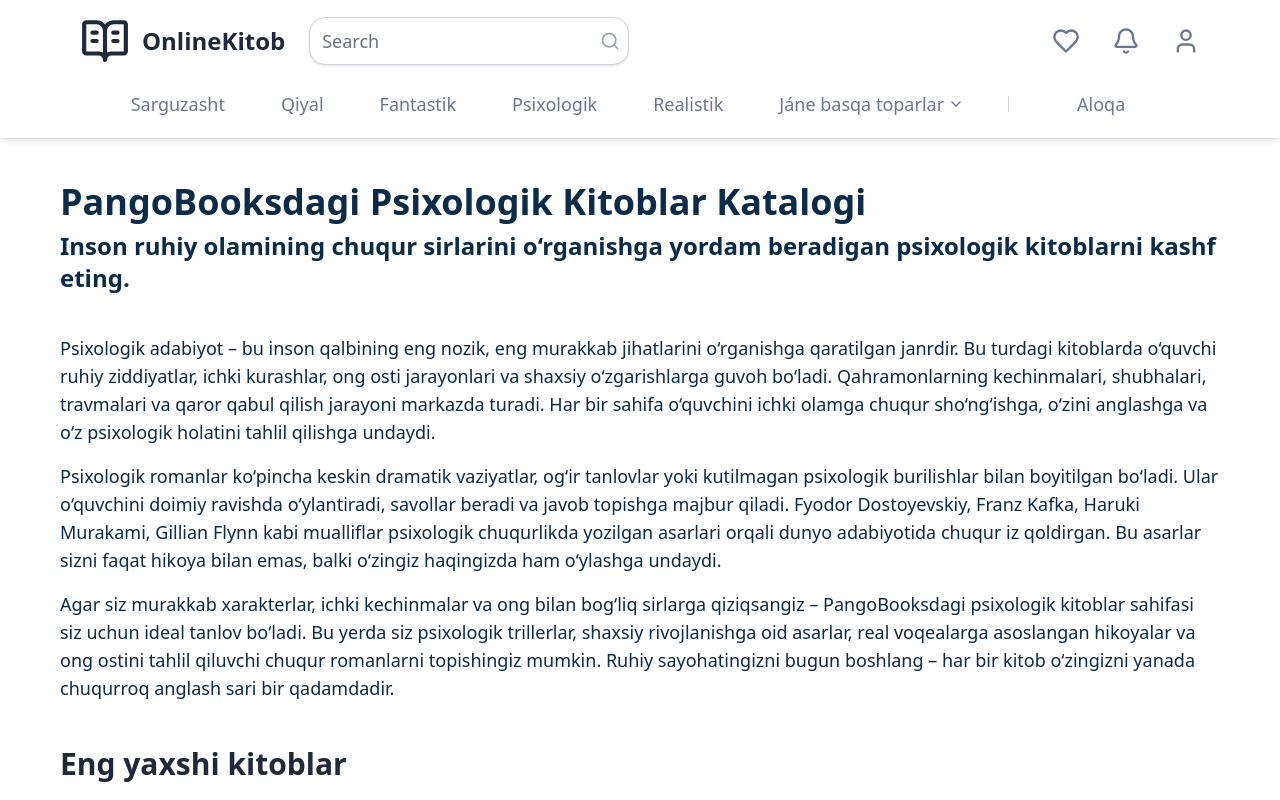
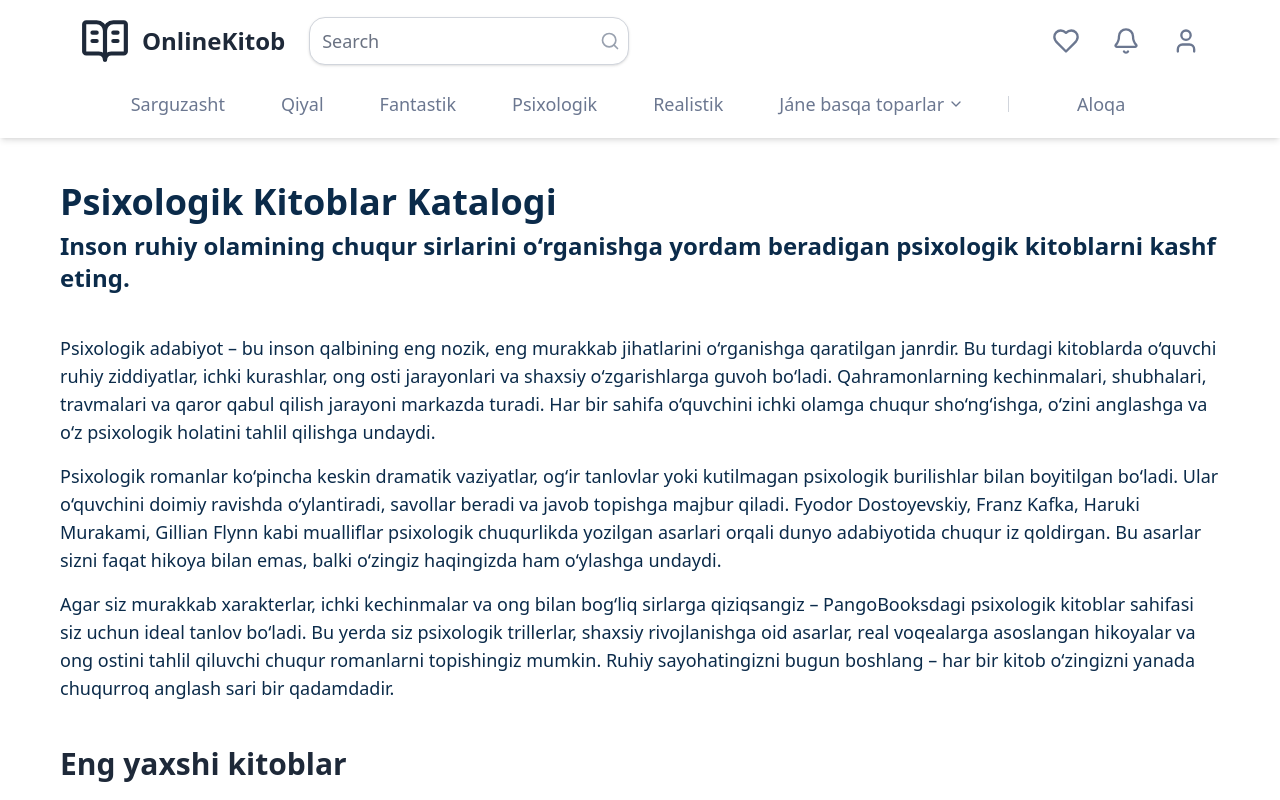
Before and after one commit to sultaniyazz/Dilnaz, a React (Vite) app: page /Psixologik in a window 1280 px wide. Built offline with nearby package versions, Linux system fonts and the light colour scheme; no server answers; a web font is replaced by a local one.

Commit message:
Update Psixologik .jsx

```diff
--- a/src/pages/Psixologik .jsx
+++ b/src/pages/Psixologik .jsx
@@ -15,7 +15,7 @@
       <div className='lg:py-10 py-8 lg:px-15 px-5'>
         <div>
           <HeaderTop
-            h1={'PangoBooksdagi Psixologik Kitoblar Katalogi'}
+            h1={'Psixologik Kitoblar Katalogi'}
             h2={'Inson ruhiy olamining chuqur sirlarini o‘rganishga yordam beradigan psixologik kitoblarni kashf eting.'}
             span={'Psixologik adabiyot – bu inson qalbining eng nozik, eng murakkab jihatlarini o‘rganishga qaratilgan janrdir. Bu turdagi kitoblarda o‘quvchi ruhiy ziddiyatlar, ichki kurashlar, ong osti jarayonlari va shaxsiy o‘zgarishlarga guvoh bo‘ladi. Qahramonlarning kechinmalari, shubhalari, travmalari va qaror qabul qilish jarayoni markazda turadi. Har bir sahifa o‘quvchini ichki olamga chuqur sho‘ng‘ishga, o‘zini anglashga va o‘z psixologik holatini tahlil qilishga undaydi.'}
             span2={'Psixologik romanlar ko‘pincha keskin dramatik vaziyatlar, og‘ir tanlovlar yoki kutilmagan psixologik burilishlar bilan boyitilgan bo‘ladi. Ular o‘quvchini doimiy ravishda o‘ylantiradi, savollar beradi va javob topishga majbur qiladi. Fyodor Dostoyevskiy, Franz Kafka, Haruki Murakami, Gillian Flynn kabi mualliflar psixologik chuqurlikda yozilgan asarlari orqali dunyo adabiyotida chuqur iz qoldirgan. Bu asarlar sizni faqat hikoya bilan emas, balki o‘zingiz haqingizda ham o‘ylashga undaydi.'}
```
